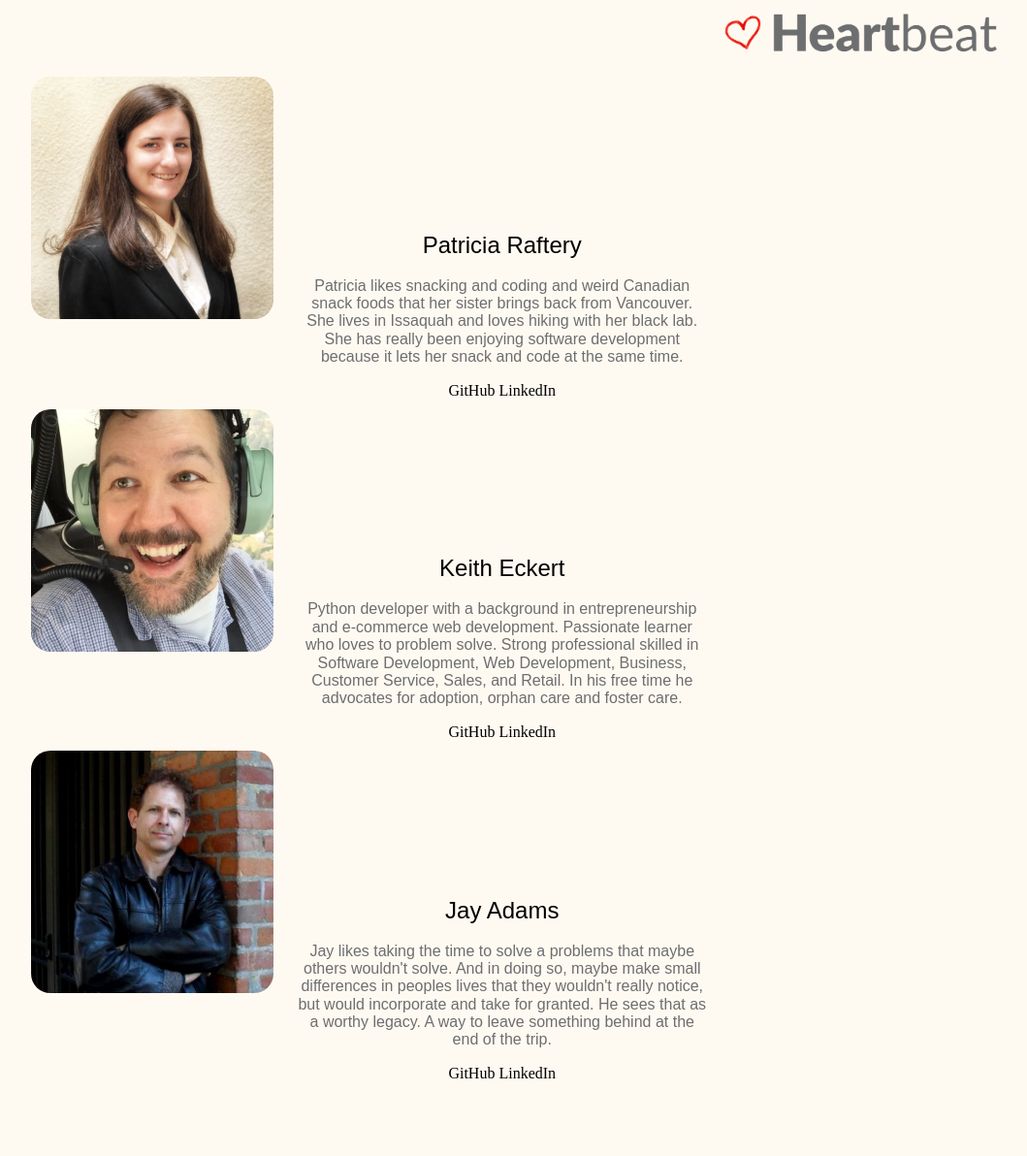
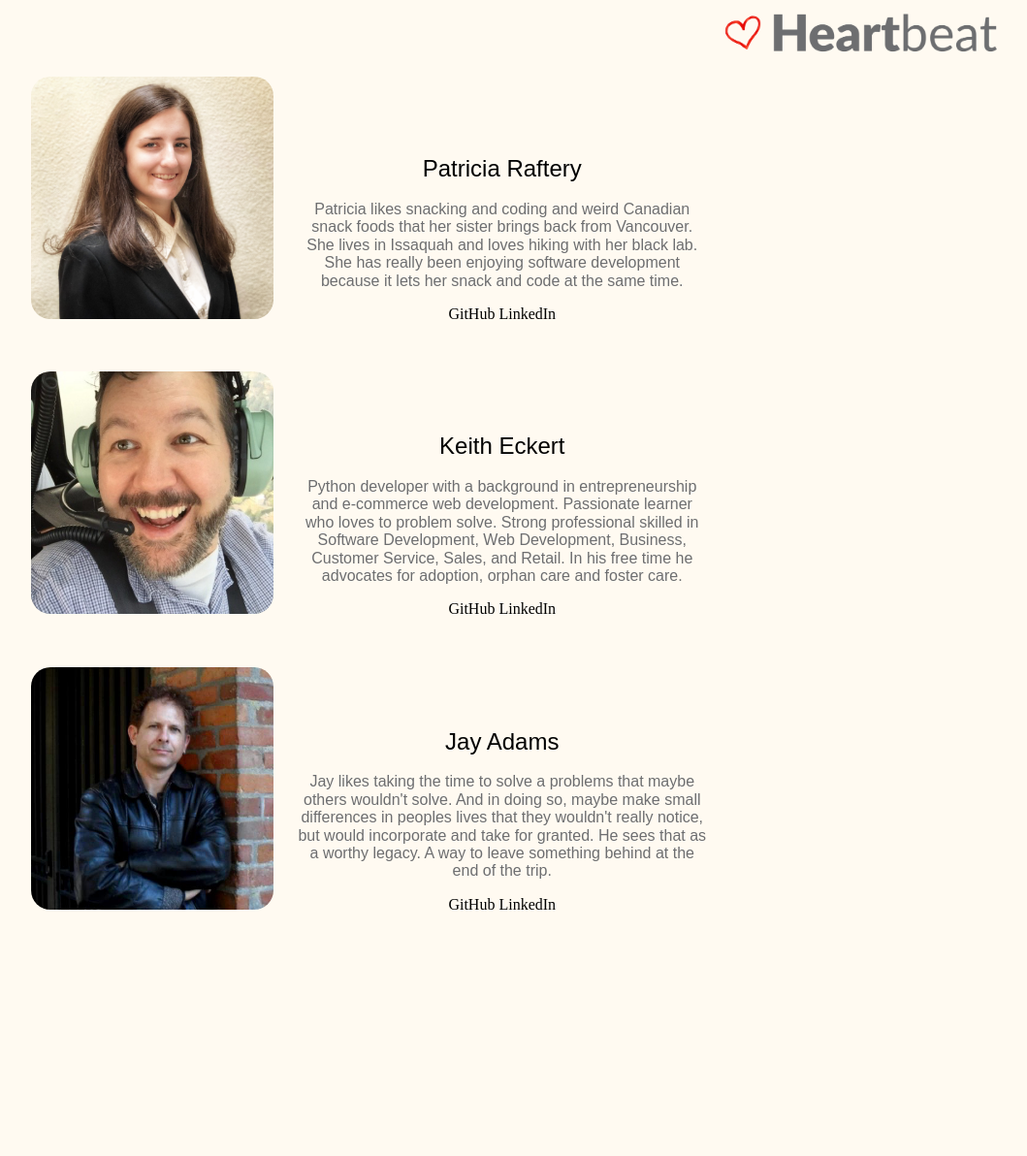
Before and after one commit to lwb-connect/lwb_heartbeat, a Django app: page /about/ in a window 1280 px wide. Shown: the part 50-1242 px from the top of the page at 97% size, without its empty margins (98-1157 px from the left). After the commit the page ends 988 px from the top, so only its background shows below. Run offline with Django 3.2, Linux system fonts and the light colour scheme; parts of the project's set-up code (start-up, migrations or seed data) failed here and were passed over; some libraries are stand-ins or nearby versions; some web fonts are replaced.

Commit message:
css about-us

```diff
--- a/lwb_heartbeat/lwb_heartbeat/static/layout.css
+++ b/lwb_heartbeat/lwb_heartbeat/static/layout.css
@@ -66,8 +66,8 @@
     text-transform: uppercase;
 }
 
-.about-us li {
-
+.about_us li {
+   margin-bottom: 40px;
 }
 
 .about-photo-container {
@@ -79,7 +79,6 @@
     display: inline-block;
     width: 40%;
     margin: 10px 20px;
-    vertical-align: middle;
     text-align: center;
 }
 
```
